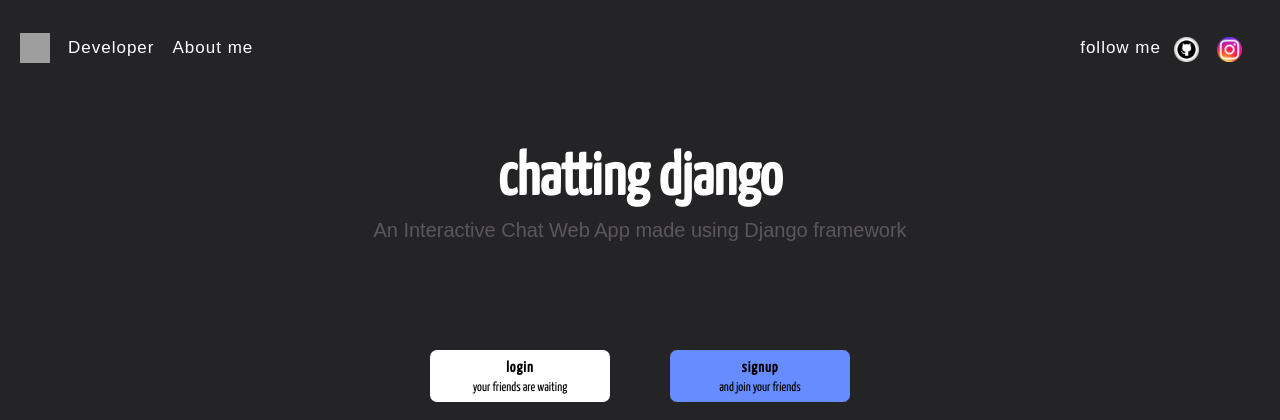
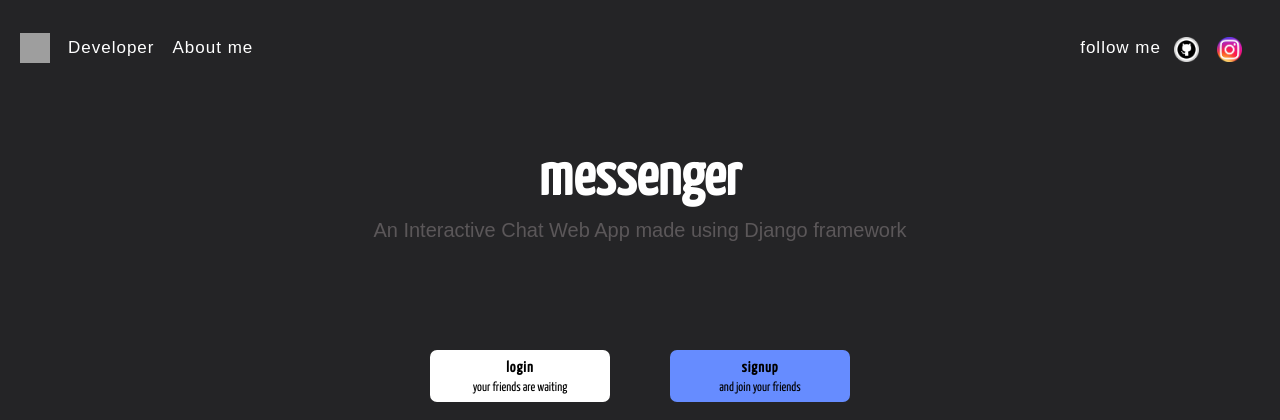
Before and after one commit to he-mans/messenger, a Django app: page / in a window 1280 px wide. Shown: the top 420 px of the page. Run offline with Django 3.2, Linux system fonts and the light colour scheme; some web fonts are replaced; grey boxes are pictures that could not be loaded.

Commit message:
changed name

```diff
--- a/authentication/templates/authentication/home.html
+++ b/authentication/templates/authentication/home.html
@@ -15,7 +15,7 @@
 {% block body %}
 
 			<div id="title">
-				<h1>chatting django</h1>
+				<h1>messenger</h1>
 				<p>An Interactive Chat Web App made using Django framework<p>
 			</div>
 
```
